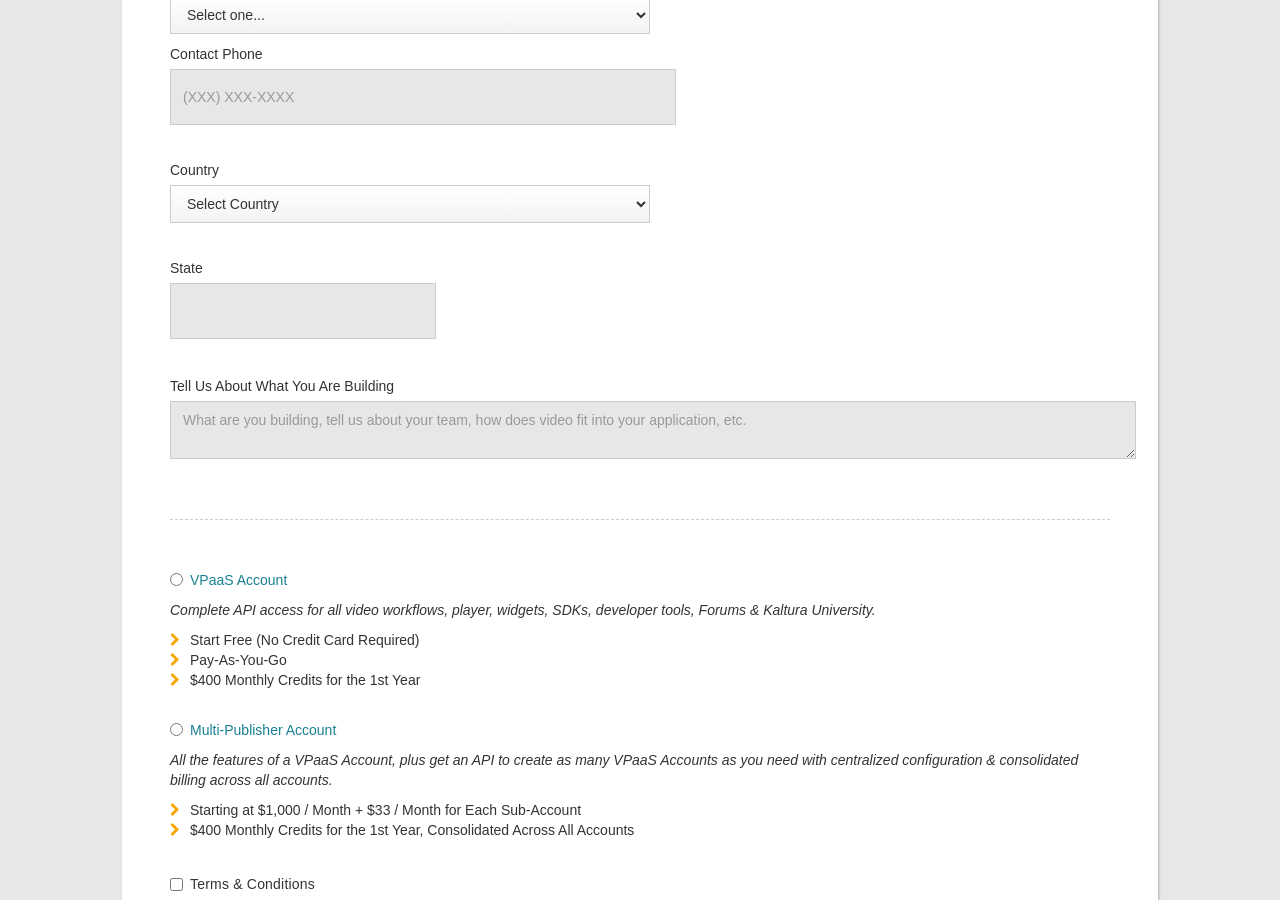
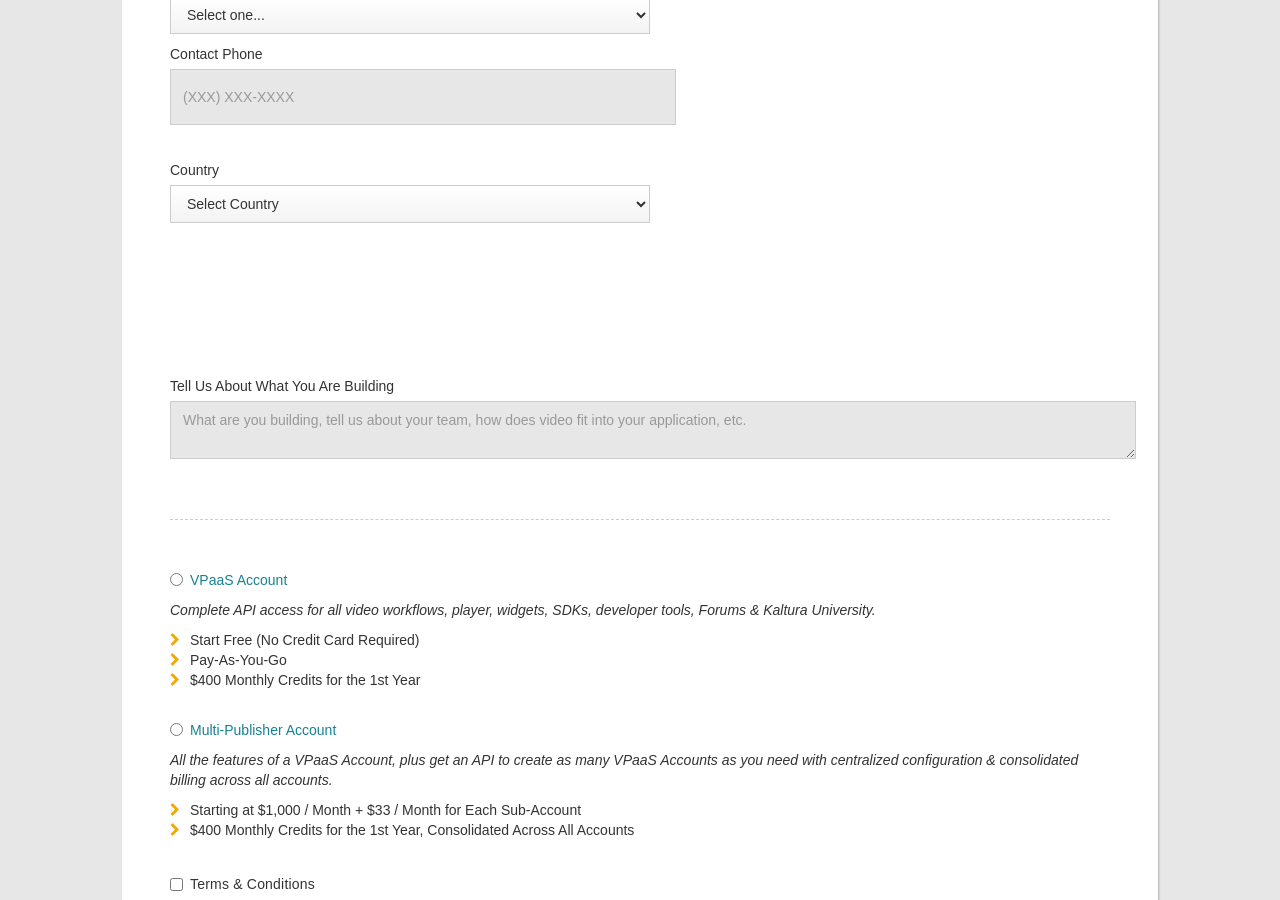
Before and after one commit to kaltura/DeveloperPortalDocs, a Jekyll site: the page built from register.html, in a window 1280 px wide and 900 px high, scrolled down 752 px. Built offline with Jekyll 4.4.1, drawn with Linux system fonts in a browser that asks for light colours; nearby versions of some CDN libraries; comment, search, counter and statistics services are not loaded.

Commit message:
only show state selectbox if the country has states

```diff
--- a/js/country.js
+++ b/js/country.js
@@ -541,6 +541,7 @@ function populateState() {
   if (document.getElementById('country').value == countryCode && countryCode != '' ) {
     // If it's a input element, change it to a select
       if ( selObj.type == 'text' ) {
+	document.getElementById("statediv").style.visibility = "visible";
         parentObj = document.getElementById('state').parentNode;
         parentObj.removeChild(selObj);
         var inputSel = document.createElement("SELECT");
--- a/register.html
+++ b/register.html
@@ -72,7 +72,7 @@ layout: default
 <select id="country" name="country" onchange="populateState()" data-name="Country" required="required" class="w-select input-light">
 </select>
 </div>
-<div class="w-col w-col-6">
+<div class="w-col w-col-6" id="statediv" style="visibility:hidden;">
 <label for="state" class="form-labels">State</label>
 <select id="state" name="state" data-name="State" required="required" class="w-select input-light">
 </select>
```
